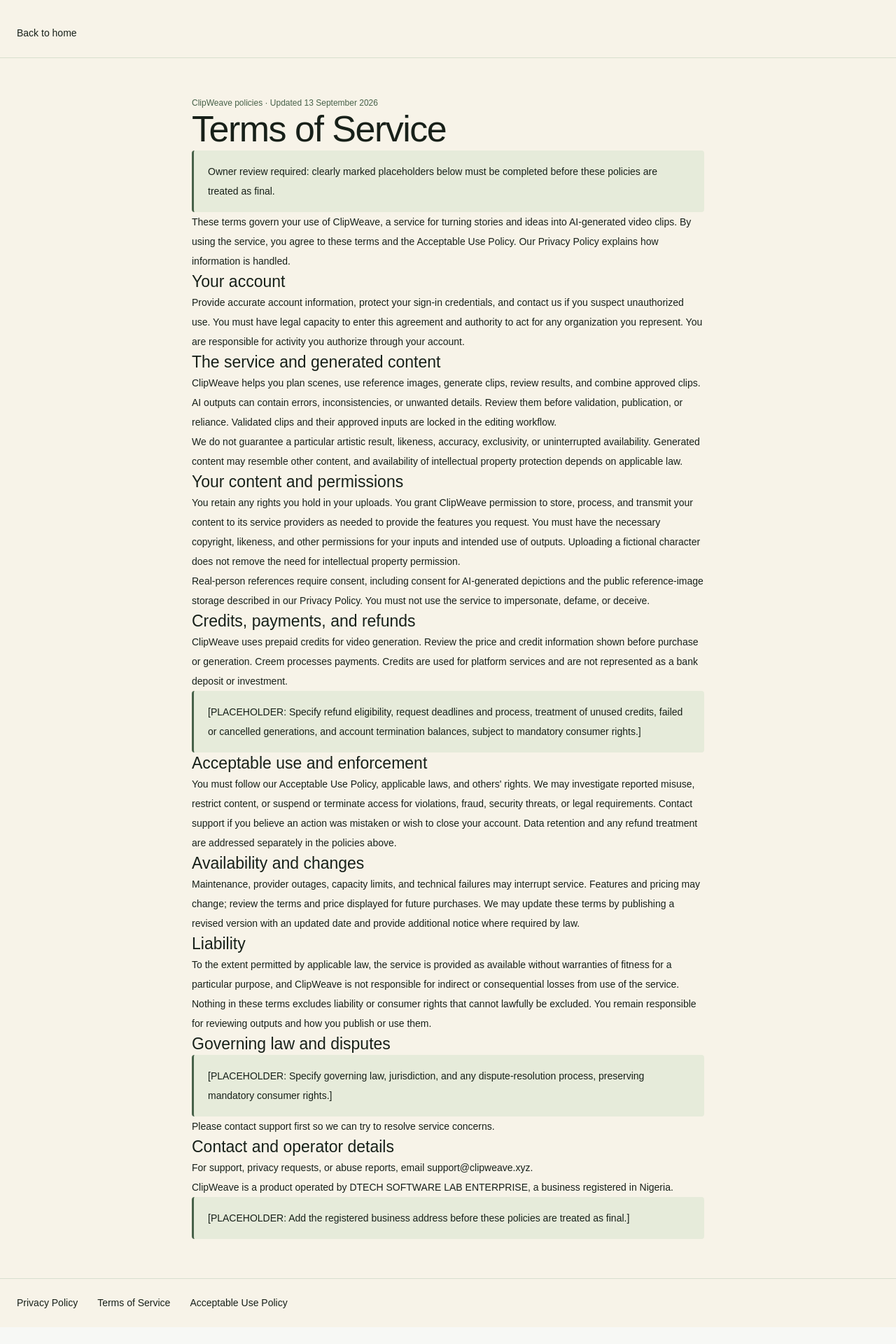
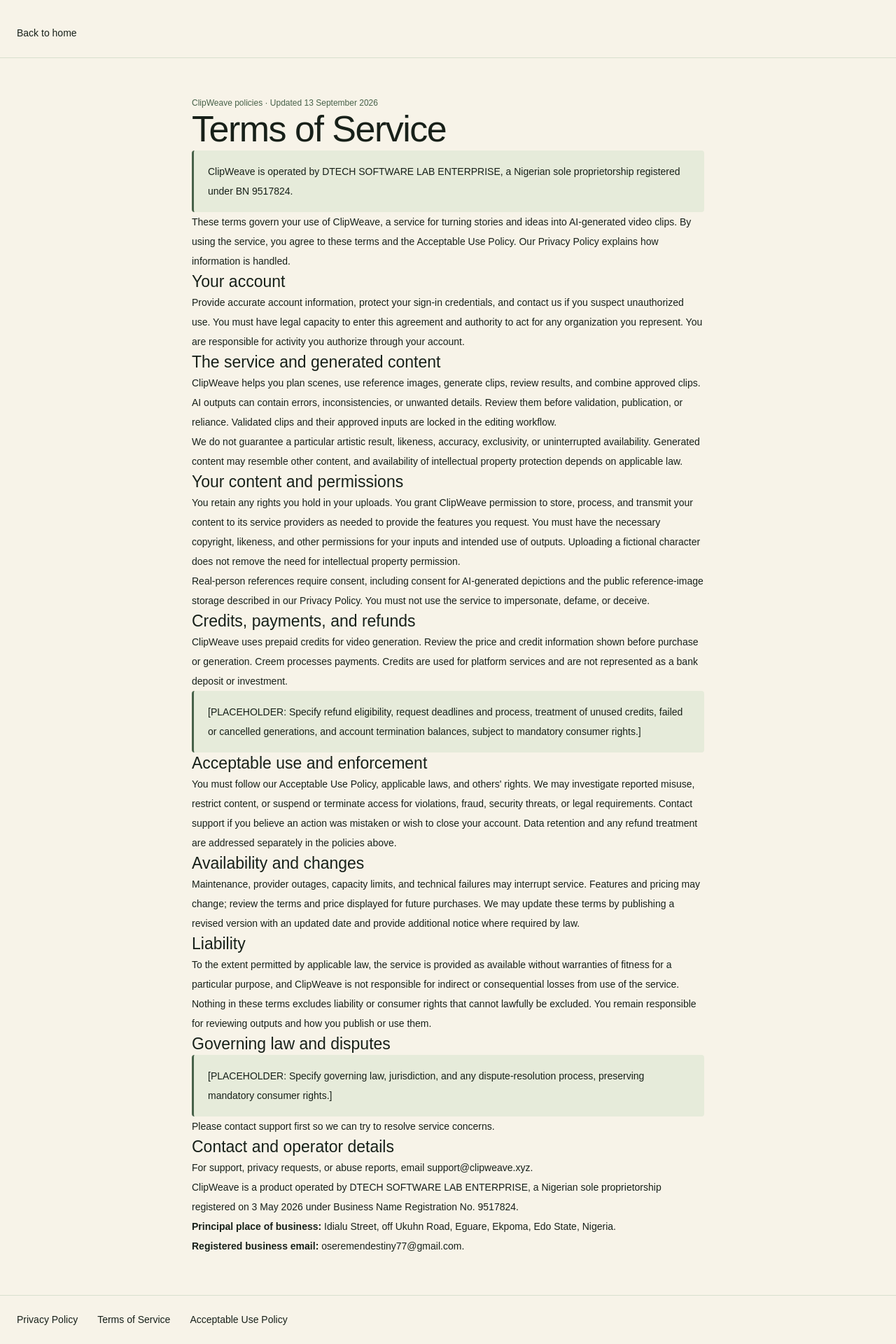
Before and after one commit to DDstar1/Comfy__Video_Creator, a Next.js app: page /terms in a window 1280 px wide. Shown: the part 1239-3159 px from the top of the page at 70% size. Before the commit the page ends 3135 px from the top, so only its background shows below. Built offline with nearby package versions, Linux system fonts and the light colour scheme; a web font is replaced by a local one.

Commit message:
Add registered operator details to policies

```diff
--- a/src/app/policy-page.tsx
+++ b/src/app/policy-page.tsx
@@ -24,8 +24,8 @@
         </p>
         <h1>{title}</h1>
         <aside className="rounded border-l-[3px] border-[#476149] bg-[#e6ebda] px-5 py-4">
-          Owner review required: clearly marked placeholders below must be
-          completed before these policies are treated as final.
+          ClipWeave is operated by DTECH SOFTWARE LAB ENTERPRISE, a Nigerian
+          sole proprietorship registered under BN 9517824.
         </aside>
         {children}
         <section>
@@ -36,11 +36,19 @@
           </p>
           <p>
             ClipWeave is a product operated by DTECH SOFTWARE LAB ENTERPRISE,
-            a business registered in Nigeria.
+            a Nigerian sole proprietorship registered on 3 May 2026 under
+            Business Name Registration No. 9517824.
           </p>
-          <p className="rounded border-l-[3px] border-[#476149] bg-[#e6ebda] px-5 py-4">
-            [PLACEHOLDER: Add the registered business address before these
-            policies are treated as final.]
+          <p>
+            <strong>Principal place of business:</strong> Idialu Street, off
+            Ukuhn Road, Eguare, Ekpoma, Edo State, Nigeria.
+          </p>
+          <p>
+            <strong>Registered business email:</strong>{" "}
+            <a href="mailto:oseremendestiny77@gmail.com">
+              oseremendestiny77@gmail.com
+            </a>
+            .
           </p>
         </section>
       </main>
```
